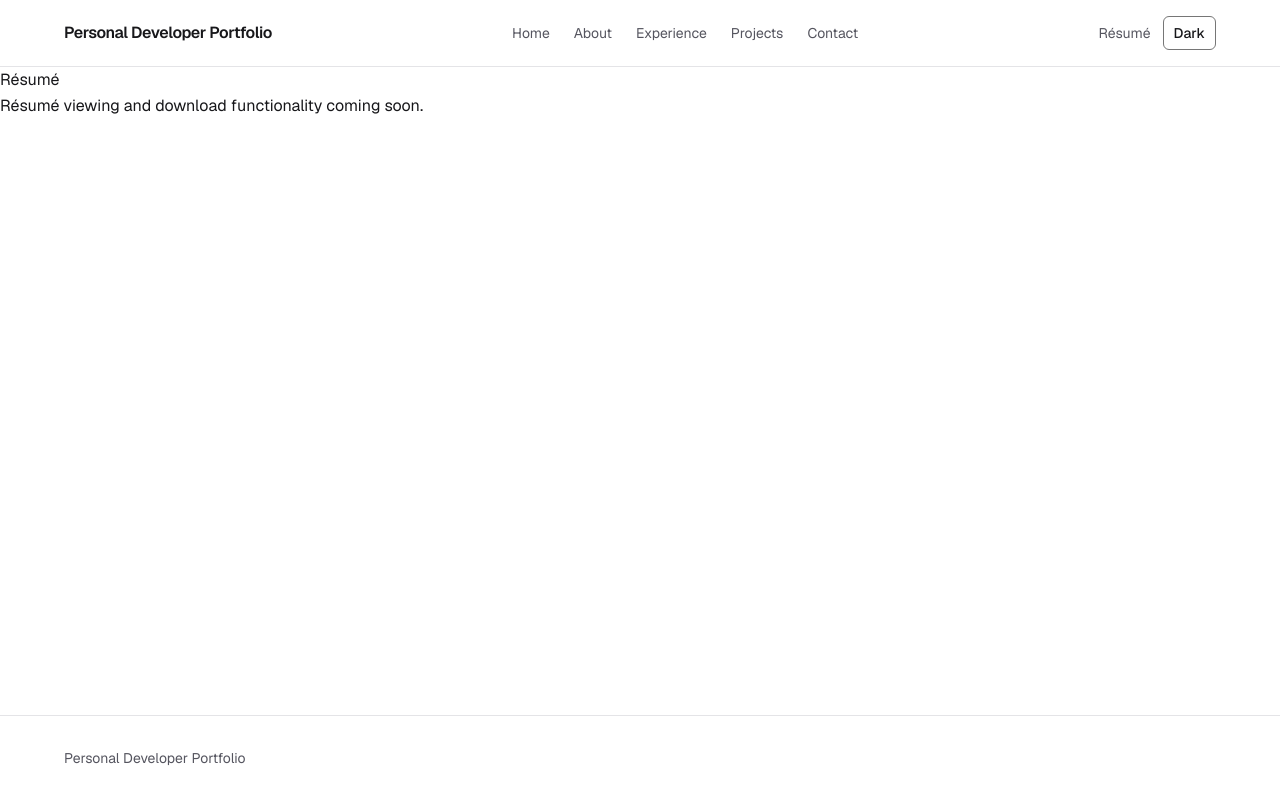
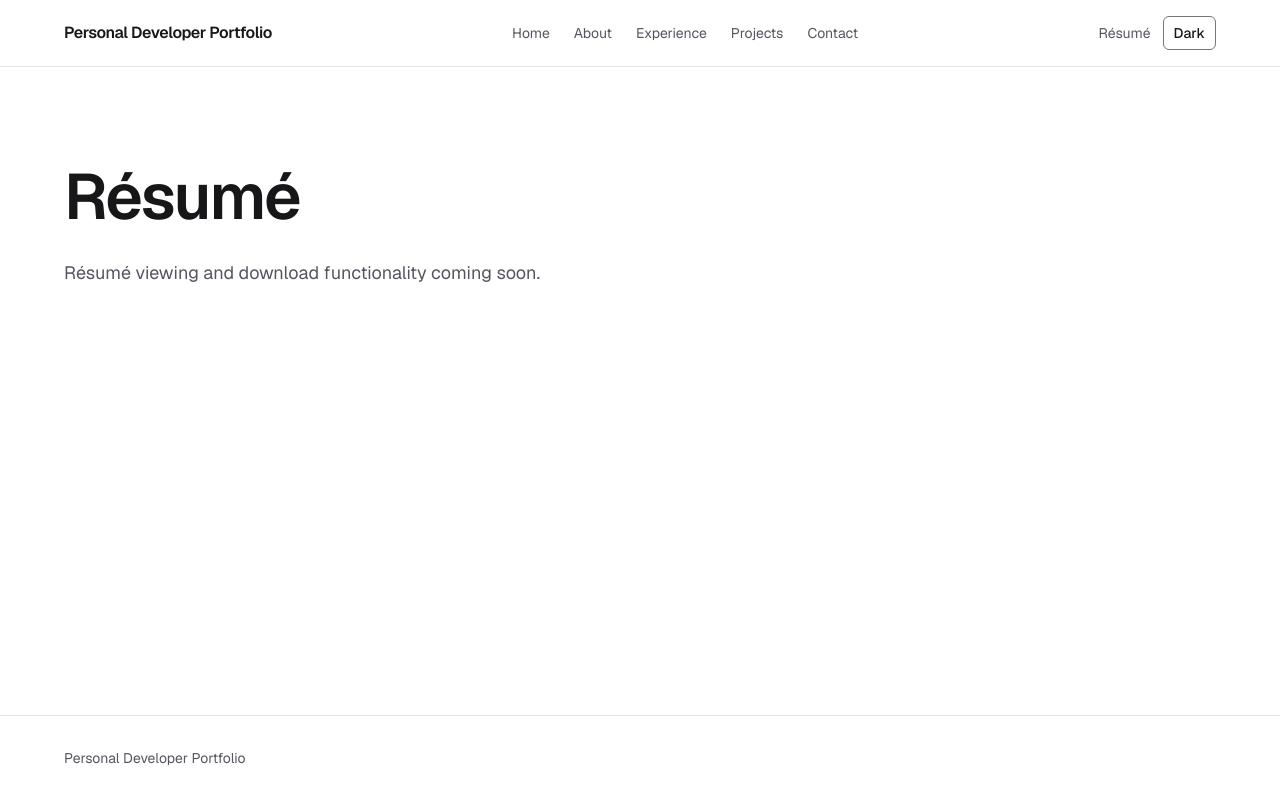
Before and after one commit to IvnnM/developer-portfolio, a Next.js app: page /resume in a window 1280 px wide. Built offline with nearby package versions, Linux system fonts and the light colour scheme.

Commit message:
fix(layout): align placeholder routes with shared content shell

```diff
--- a/src/app/contact/page.tsx
+++ b/src/app/contact/page.tsx
@@ -1,8 +1,22 @@
 export default function ContactPage() {
   return (
-    <section>
-      <h1>Contact</h1>
-      <p>Contact information coming soon.</p>
+    <section
+      aria-labelledby="contact-heading"
+      className="flex flex-1 flex-col bg-background px-6 py-16 sm:py-20 lg:py-24"
+    >
+      <div className="mx-auto w-full max-w-content">
+        <header className="max-w-3xl">
+          <h1
+            id="contact-heading"
+            className="break-words text-balance text-[clamp(2.5rem,6vw,4rem)] font-semibold leading-[1.05] tracking-[-0.03em] text-foreground"
+          >
+            Contact
+          </h1>
+          <p className="mt-7 max-w-2xl text-pretty text-lg leading-relaxed text-muted">
+            Contact information coming soon.
+          </p>
+        </header>
+      </div>
     </section>
   );
 }
--- a/src/app/resume/page.tsx
+++ b/src/app/resume/page.tsx
@@ -1,8 +1,22 @@
 export default function ResumePage() {
   return (
-    <section>
-      <h1>Résumé</h1>
-      <p>Résumé viewing and download functionality coming soon.</p>
+    <section
+      aria-labelledby="resume-heading"
+      className="flex flex-1 flex-col bg-background px-6 py-16 sm:py-20 lg:py-24"
+    >
+      <div className="mx-auto w-full max-w-content">
+        <header className="max-w-3xl">
+          <h1
+            id="resume-heading"
+            className="break-words text-balance text-[clamp(2.5rem,6vw,4rem)] font-semibold leading-[1.05] tracking-[-0.03em] text-foreground"
+          >
+            Résumé
+          </h1>
+          <p className="mt-7 max-w-2xl text-pretty text-lg leading-relaxed text-muted">
+            Résumé viewing and download functionality coming soon.
+          </p>
+        </header>
+      </div>
     </section>
   );
 }
```
Also changed, not shown: 2 other files (tests, documents, lock files or other folders).
